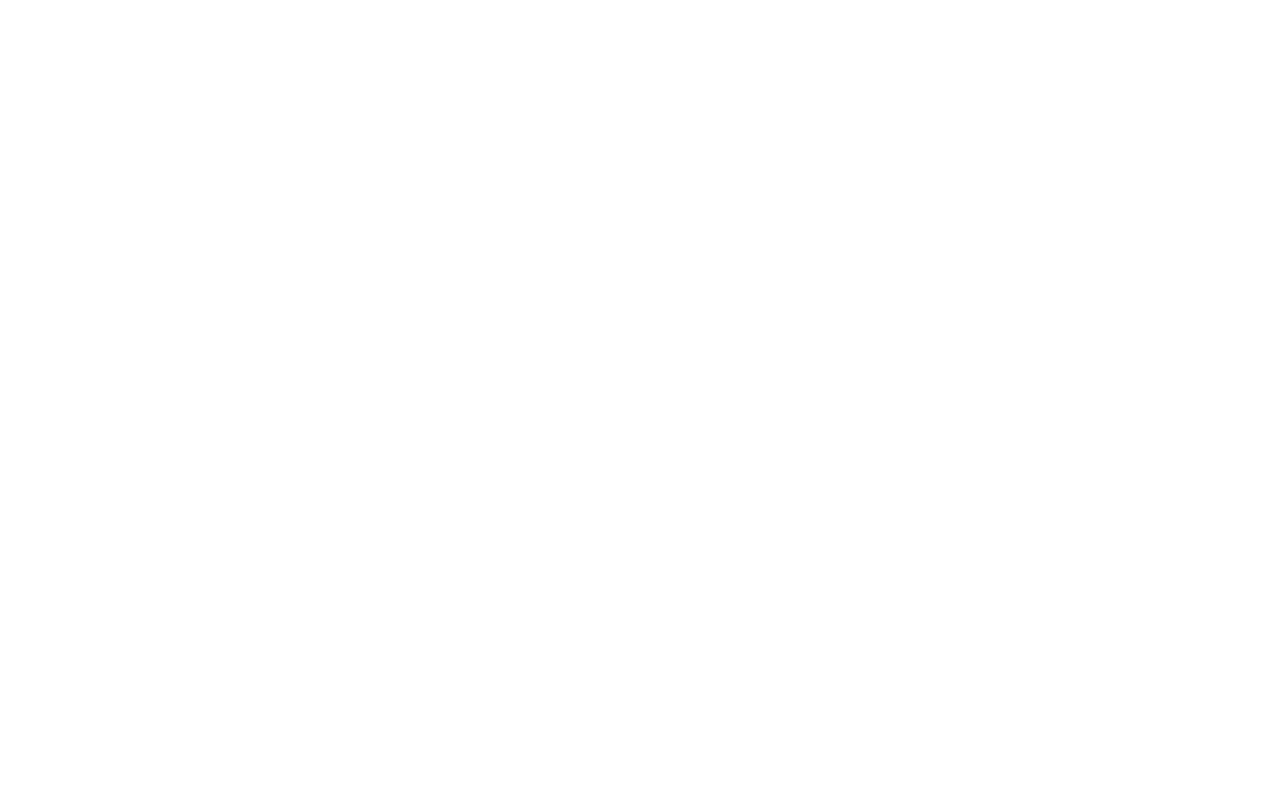
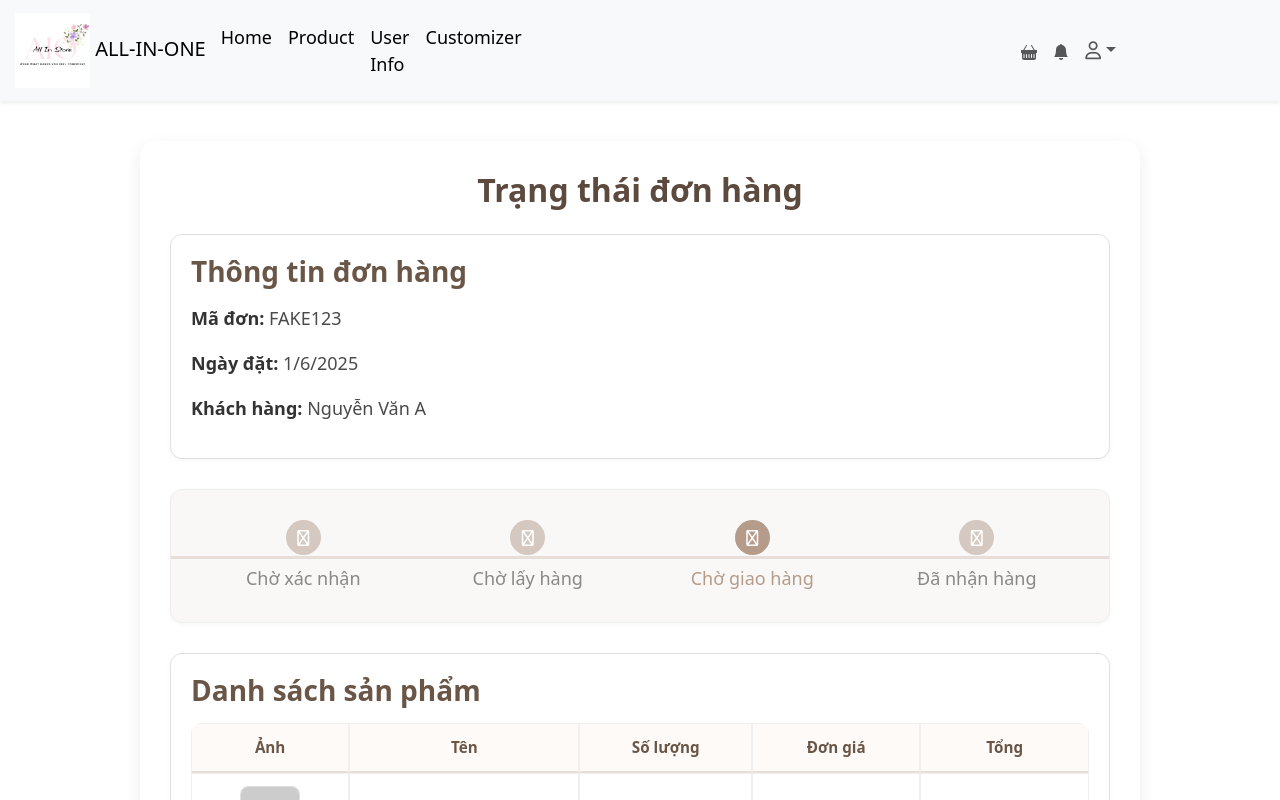
Before and after one commit to lllloc123h/AllinOneStore, a Vue app in the folder AOS_FE/AOS_FE/: page /AllinOneStore/OrderStatus/1 in a window 1280 px wide. Before the commit this address had no page. Shown: the top 800 px of the page. Built offline with nearby package versions, Linux system fonts and the light colour scheme.

Commit message:
Update set router Order status

```diff
--- a/AOS_FE/AOS_FE/src/assets/fakeOrder.json
+++ b/AOS_FE/AOS_FE/src/assets/fakeOrder.json
@@ -1,7 +1,7 @@
 {
   "maDon": "FAKE123",
   "ngayDat": "2025-06-01T10:00:00",
-  "trangThai": "Đang giao",
+  "trangThai": "Chờ giao hàng",
   "tongTien": 1200000,
   "ghiChu": "Giao trước 18h",
   "khachHang": {
--- a/AOS_FE/AOS_FE/src/components/User/OrderStatus.vue
+++ b/AOS_FE/AOS_FE/src/components/User/OrderStatus.vue
@@ -11,7 +11,7 @@
 
     <div class="section order-status">
       <div v-for="(step, idx) in steps" :key="idx"
-           :class="['step', { done: idx < statusIndex, active: idx === statusIndex }]">
+           :class="['step', { active: idx === statusIndex }]">
         <div class="circle"><i :class="step.icon"></i></div>
         <div>{{ step.label }}</div>
       </div>
@@ -23,7 +23,7 @@
         <thead><tr><th>Ảnh</th><th>Tên</th><th>Số lượng</th><th>Đơn giá</th><th>Tổng</th></tr></thead>
         <tbody>
           <tr v-for="(sp, i) in order.sanPham" :key="i">
-            <td><img :src="sp.anh"/></td>
+            <td><img :src="sp.anh" /></td>
             <td>{{ sp.ten }}</td>
             <td>{{ sp.soLuong }}</td>
             <td>{{ formatMoney(sp.gia) }}</td>
@@ -59,7 +59,7 @@
       <table class="history-table">
         <thead><tr><th>Thời gian</th><th>Nội dung</th></tr></thead>
         <tbody>
-          <tr v-for="(log,i) in order.lichSu" :key="i">
+          <tr v-for="(log, i) in order.lichSu" :key="i">
             <td>{{ formatDateTime(log.thoiGian) }}</td>
             <td>{{ log.noiDung }}</td>
           </tr>
@@ -74,46 +74,46 @@
       <button>In hóa đơn</button>
     </div>
   </div>
-  <div v-else class="container"><p>Đang tải...</p></div>
+
+  <div v-else class="container">
+    <p>Đang tải...</p>
+  </div>
 </template>
 
 <script setup>
 import { ref, onMounted } from 'vue'
-import axios from 'axios'
+import { useRoute } from 'vue-router'
 import fakeOrder from '../../assets/fakeOrder.json'
-
 
 const order = ref(null)
 const statusIndex = ref(0)
+
 const steps = [
-  { label: 'Đã đặt', icon: 'fa-solid fa-receipt' },
-  { label: 'Đang xử lý', icon: 'fas fa-cogs' },
-  { label: 'Đang giao', icon: 'fas fa-truck' },
-  { label: 'Hoàn tất', icon: 'fas fa-box-open' }
+  { label: 'Chờ xác nhận', icon: 'fa-solid fa-receipt' },
+  { label: 'Chờ lấy hàng', icon: 'fas fa-box' },
+  { label: 'Chờ giao hàng', icon: 'fas fa-truck' },
+  { label: 'Đã nhận hàng', icon: 'fas fa-box-open' }
 ]
-const statusMap = { 'Đã đặt': 0, 'Đang xử lý': 1, 'Đang giao': 2, 'Hoàn tất': 3 }
 
-onMounted(async () => {
-  try {
-    // Tạm dùng fakeOrder thay vì gọi API
-    // const { data } = await axios.get('/api/orders/ALLINONE123')
-    // order.value = data
-    // statusIndex.value = statusMap[data.trangThai] ?? 0
+const statusMap = {
+  'Chờ xác nhận': 0,
+  'Chờ lấy hàng': 1,
+  'Chờ giao hàng': 2,
+  'Đã nhận hàng': 3
+}
 
-    order.value = fakeOrder
-    statusIndex.value = statusMap[fakeOrder.trangThai] ?? 0
-  } catch (e) {
-    console.error('Lỗi tải:', e)
-  }
+const route = useRoute()
+const maDon = route.params.id
+
+onMounted(() => {
+  order.value = fakeOrder
+  statusIndex.value = statusMap[order.value.trangThai] ?? 0
 })
 
 const formatDate = d => new Date(d).toLocaleDateString('vi-VN')
 const formatDateTime = d => new Date(d).toLocaleString('vi-VN')
 const formatMoney = v => Number(v).toLocaleString('vi-VN') + 'đ'
 </script>
-
-
-
 
 <style scoped>
 @import url('https://fonts.googleapis.com/css2?family=Quicksand:wght@300..700&display=swap');
@@ -225,14 +225,6 @@
   background: #b59b8a;
 }
 
-.step.done {
-  color: #7b6d61;
-}
-
-.step.done .circle {
-  background: #7b6d61;
-}
-
 table,
 .history-table {
   width: 100%;
@@ -261,20 +253,6 @@
   color: #6a5647;
   font-weight: 600;
   border-bottom: 2px solid #e7ded9;
-}
-
-table thead tr:first-child th:first-child {
-  border-top-left-radius: 10px;
-}
-table thead tr:first-child th:last-child {
-  border-top-right-radius: 10px;
-}
-
-table tbody tr:last-child td:first-child {
-  border-bottom-left-radius: 10px;
-}
-table tbody tr:last-child td:last-child {
-  border-bottom-right-radius: 10px;
 }
 
 .products img {
@@ -337,7 +315,7 @@
   resize: vertical;
   font-size: 1rem;
   font-family: 'Quicksand', sans-serif;
-  background-color: whitewhite;
+  background-color: white;
   color: #333;
   box-sizing: border-box;
 }
@@ -375,7 +353,7 @@
   }
 
   .order-status .step .circle i {
-  color: white !important;
-}
+    color: white !important;
+  }
 }
 </style>
--- a/AOS_FE/AOS_FE/src/router/User/UserRouter.js
+++ b/AOS_FE/AOS_FE/src/router/User/UserRouter.js
@@ -56,7 +56,7 @@
     },
 
     {
-        path: '/OrderStatus',
+        path: '/OrderStatus/:id?',
         name: 'OrderStatus',
         component: OrderStatus
     },
```
Also changed, not shown: AOS_FE/AOS_FE/src/router/index.js (+6 -1 lines).
